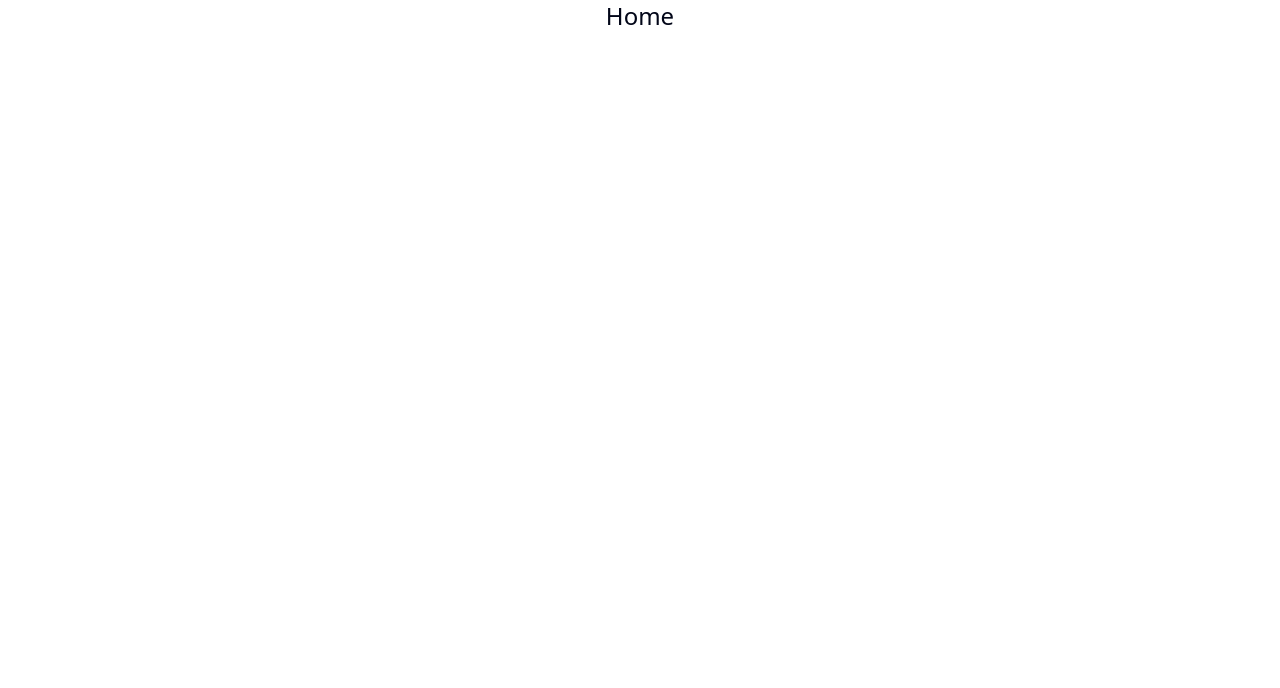
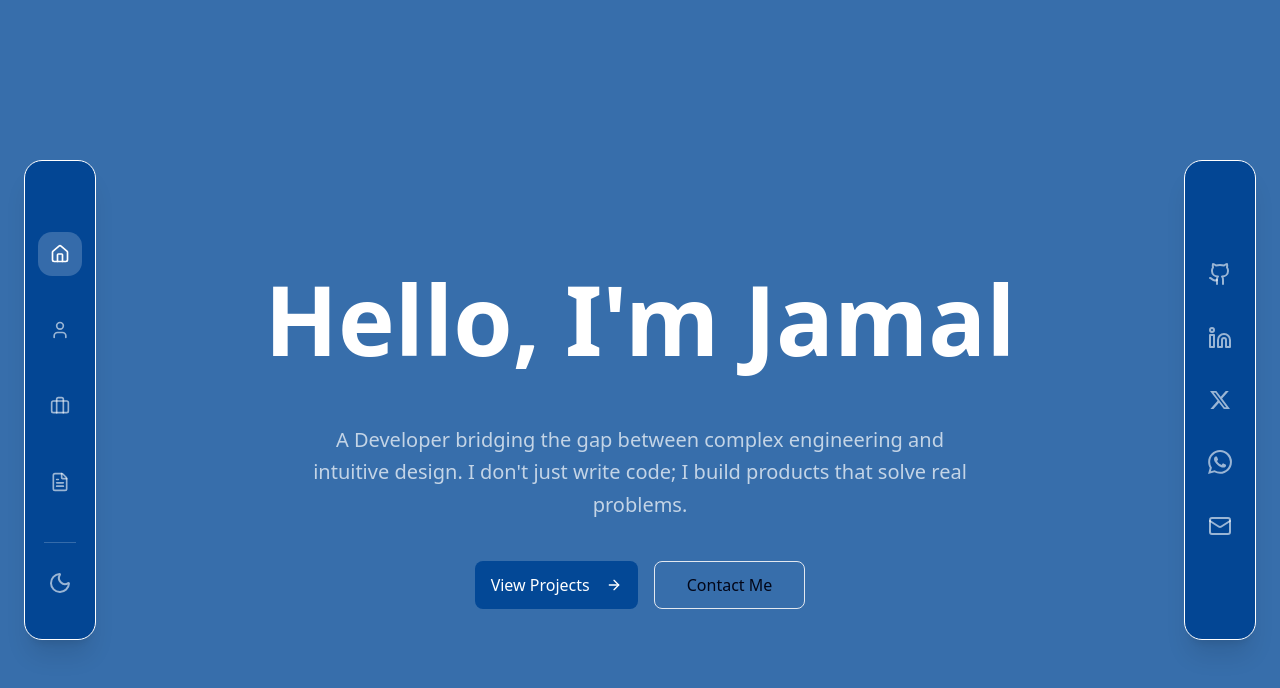
Before and after one commit to Jd33n27/Portfolio, a React (Vite) app: page / in a window 1280 px wide. Shown: the top 688 px of the page. Built offline with nearby package versions, Linux system fonts and the light colour scheme.

Commit message:
FInished desktop  Navbar and started work on Hero section

```diff
--- a/src/components/Hero.tsx
+++ b/src/components/Hero.tsx
@@ -1,40 +1,22 @@
 import { motion } from "framer-motion";
-import { ArrowRight, Code2, Database, Layout } from "lucide-react";
+import { ArrowRight } from "lucide-react";
 import { Button } from "@/components/ui/button";
 
 export const Hero = () => {
   return (
     <section className="relative min-h-screen flex items-center justify-center pt-20 overflow-hidden bg-background">
-      {/* Background Gradients */}
-      <div className="absolute top-0 left-1/2 -translate-x-1/2 w-[1000px] h-[400px] bg-chelsea/20 blur-[120px] rounded-full opacity-50 pointer-events-none" />
-      <div className="absolute bottom-0 right-0 w-[800px] h-[600px] bg-indigo-500/10 blur-[100px] rounded-full opacity-30 pointer-events-none" />
+      {/* Background */}
+      <div className="absolute top-0 left-1/2 -translate-x-1/2 w-full h-full bg-chelsea/99 opacity-80 pointer-events-none" />
 
       <div className="max-w-5xl mx-auto px-6 relative z-10 text-center">
-
-        {/* Badge / Status */}
-        <motion.div
-          initial={{ opacity: 0, y: 20 }}
-          animate={{ opacity: 1, y: 0 }}
-          transition={{ duration: 0.5 }}
-          className="inline-flex items-center gap-2 px-3 py-1 rounded-full bg-secondary border border-border mb-8"
-        >
-          <span className="relative flex h-2 w-2">
-            <span className="animate-ping absolute inline-flex h-full w-full rounded-full bg-green-400 opacity-75"></span>
-            <span className="relative inline-flex rounded-full h-2 w-2 bg-green-500"></span>
-          </span>
-          <span className="text-xs font-medium text-muted-foreground">
-            Available for new projects
-          </span>
-        </motion.div>
-
         {/* Main Headline */}
         <motion.h1
           initial={{ opacity: 0, y: 20 }}
           animate={{ opacity: 1, y: 0 }}
           transition={{ duration: 0.5, delay: 0.1 }}
-          className="text-5xl md:text-7xl font-bold tracking-tight text-foreground mb-6"
+          className="text-5xl md:text-8xl font-bold text-white mb-6"
         >
-          I build <span className="text-chelsea">scalable solutions</span> with human impact.
+          Hello, I'm Jamal
         </motion.h1>
 
         {/* Subheadline - The Empathetic Part */}
@@ -42,12 +24,11 @@ export const Hero = () => {
           initial={{ opacity: 0, y: 20 }}
           animate={{ opacity: 1, y: 0 }}
           transition={{ duration: 0.5, delay: 0.2 }}
-          className="text-xl text-muted-foreground max-w-2xl mx-auto mb-10 leading-relaxed"
+          className="text-xl text-white/70 max-w-2xl mx-auto mb-10 leading-relaxed"
         >
-          Hi, I'm <span className="text-foreground font-semibold">Musa Jamaldeen</span>. 👋
-          <br />
-          A Developer bridging the gap between complex engineering and intuitive design.
-          I don't just write code; I build products that solve real problems.
+          <br />A Developer bridging the gap between complex engineering and
+          intuitive design. I don't just write code; I build products that solve
+          real problems.
         </motion.p>
 
         {/* Buttons */}
@@ -57,22 +38,29 @@ export const Hero = () => {
           transition={{ duration: 0.5, delay: 0.3 }}
           className="flex flex-col sm:flex-row gap-4 justify-center items-center"
         >
-          <Button size="lg" className="bg-chelsea hover:bg-chelsea-hover text-white text-base h-12 px-8">
-            View My Work <ArrowRight className="ml-2 w-4 h-4" />
+          <Button
+            size="lg"
+            className="bg-chelsea hover:bg-chelsea-hover text-white text-base h-12 px-8"
+          >
+            View Projects <ArrowRight className="ml-2 w-4 h-4" />
           </Button>
-          <Button size="lg" variant="outline" className="text-base h-12 px-8 border-border hover:bg-secondary">
-            Download Resume
+          <Button
+            size="lg"
+            variant="ghost"
+            className="text-base h-12 px-8 border border-border"
+          >
+            Contact Me
           </Button>
         </motion.div>
 
         {/* Tech Stack Hints (Floating Icons) */}
-        <div className="mt-20 pt-10 border-t border-border/40 grid grid-cols-3 md:grid-cols-6 gap-8 items-center justify-center opacity-70 grayscale hover:grayscale-0 transition-all duration-500">
-           {/* You can replace these with actual SVG logos later, using Lucid icons for now as placeholders */}
+        {/* <div className="mt-20 pt-10 border-t border-border/40 grid grid-cols-3 md:grid-cols-6 gap-8 items-center justify-center opacity-70 grayscale hover:grayscale-0 transition-all duration-500">
+           You can replace these with actual SVG logos later, using Lucid icons for now as placeholders
            <div className="flex flex-col items-center gap-2"><Code2 className="w-6 h-6"/> <span className="text-xs font-mono">React</span></div>
            <div className="flex flex-col items-center gap-2"><Database className="w-6 h-6"/> <span className="text-xs font-mono">Next.js</span></div>
            <div className="flex flex-col items-center gap-2"><Layout className="w-6 h-6"/> <span className="text-xs font-mono">Tailwind</span></div>
-           {/* Add more icons or logos here */}
-        </div>
+           Add more icons or logos here
+        </div> */}
       </div>
     </section>
   );
--- a/src/components/Navbar.tsx
+++ b/src/components/Navbar.tsx
@@ -1,110 +1,218 @@
-import { useState, useEffect } from "react";
-import { Menu, X, Github, Linkedin, Mail } from "lucide-react";
-import { motion, AnimatePresence } from "framer-motion";
-import { Button } from "@/components/ui/button";
+import { useState } from "react";
+import {
+  Home,
+  User,
+  Briefcase,
+  FileTextIcon,
+  Github,
+  Linkedin,
+  MessageSquare,
+  Mail,
+  Sun,
+  Moon,
+} from "lucide-react";
+import { motion } from "framer-motion";
+import { cn } from "@/lib/utils";
+
+// Custom Icon for X
+const XIcon = ({ className }: { className?: string }) => (
+  <svg
+    role="img"
+    viewBox="0 0 24 24"
+    fill="currentColor"
+    xmlns="http://www.w3.org/2000/svg"
+    className={className}
+  >
+    <path d="M18.901 1.153h3.68l-8.04 9.19L24 22.846h-7.406l-5.8-7.584-6.638 7.584H.474l8.6-9.83L0 1.154h7.594l5.243 6.932ZM17.61 20.644h2.039L6.486 3.24H4.298Z" />
+  </svg>
+);
+
+// Custom Icon for WhatsApp
+const WhatsAppIcon = ({ className }: { className?: string }) => (
+  <svg
+    role="img"
+    viewBox="0 0 24 24"
+    fill="currentColor"
+    xmlns="http://www.w3.org/2000/svg"
+    className={className}
+  >
+    <path d="M17.472 14.382c-.297-.149-1.758-.867-2.03-.967-.273-.099-.471-.148-.67.15-.197.297-.767.966-.94 1.164-.173.199-.347.223-.644.075-.297-.15-1.255-.463-2.39-1.475-.883-.788-1.48-1.761-1.653-2.059-.173-.297-.018-.458.13-.606.134-.133.298-.347.446-.52.149-.174.198-.298.298-.497.099-.198.05-.371-.025-.52-.075-.149-.669-1.612-.916-2.207-.242-.579-.487-.5-.669-.51-.173-.008-.371-.01-.57-.01-.198 0-.52.074-.792.372-.272.297-1.04 1.016-1.04 2.479 0 1.462 1.065 2.875 1.213 3.074.149.198 2.096 3.2 5.077 4.487.709.306 1.262.489 1.694.625.712.227 1.36.195 1.871.118.571-.085 1.758-.719 2.006-1.413.248-.694.248-1.289.173-1.413-.074-.124-.272-.198-.57-.347m-5.421 7.403h-.004a9.87 9.87 0 01-5.031-1.378l-.361-.214-3.741.982.998-3.648-.235-.374a9.86 9.86 0 01-1.51-5.26c.001-5.45 4.436-9.884 9.888-9.884 2.64 0 5.122 1.03 6.988 2.898a9.825 9.825 0 012.893 6.994c-.003 5.45-4.437 9.884-9.885 9.884m8.413-18.297A11.815 11.815 0 0012.05 0C5.495 0 .16 5.335.157 11.892c0 2.096.547 4.142 1.588 5.945L.057 24l6.305-1.654a11.882 11.882 0 005.683 1.448h.005c6.554 0 11.89-5.335 11.893-11.893a11.821 11.821 0 00-3.48-8.413Z" />
+  </svg>
+);
 
 export const Navbar = () => {
-  const [isScrolled, setIsScrolled] = useState(false);
-  const [isMobileMenuOpen, setIsMobileMenuOpen] = useState(false);
+  const [activeSection, setActiveSection] = useState("home");
+  const [isDark, setIsDark] = useState(false);
 
-  useEffect(() => {
-    const handleScroll = () => {
-      setIsScrolled(window.scrollY > 20);
+  const toggleTheme = () => {
+    setIsDark(!isDark);
+    //TODO Add logic here: document.documentElement.classList.toggle('dark')
   };
-    window.addEventListener("scroll", handleScroll);
-    return () => window.removeEventListener("scroll", handleScroll);
-  }, []);
 
   const navLinks = [
-    { name: "About", href: "#about" },
-    { name: "Work", href: "#work" },
-    { name: "Skills", href: "#skills" },
+    { name: "Home", href: "#home", icon: <Home className="w-5 h-5" /> },
+    { name: "About", href: "#about", icon: <User className="w-5 h-5" /> },
+    {
+      name: "Projects",
+      href: "#projects",
+      icon: <Briefcase className="w-5 h-5" />,
+    },
+    {
+      name: "Resume",
+      href: "#resume",
+      icon: <FileTextIcon className="w-5 h-5" />,
+    },
+  ];
+
+  const socialLinks = [
+    {
+      icon: <Github className="w-6 h-6" />,
+      href: "https://github.com/Jd33n27",
+      name: "Github",
+    },
+    {
+      icon: <Linkedin className="w-6 h-6" />,
+      href: "https://linkedin.com/in/MusaJamaldeen?",
+      name: "LinkedIn",
+    },
+    {
+      icon: <XIcon className="w-5 h-5" />,
+      href: "https://x.com",
+      name: "X(Twitter)",
+    },
+    {
+      icon: <WhatsAppIcon className="w-6 h-6" />,
+      href: "https://wa.me/08077127417",
+      name: "WhatsApp",
+    },
+    {
+      icon: <Mail className="w-6 h-6" />,
+      href: "mailto:musajamaldeen627@gmail.com",
+      name: "Email",
+    },
   ];
 
   return (
     <>
-      <motion.nav
-        initial={{ y: -100 }}
-        animate={{ y: 0 }}
-        className={`fixed top-0 left-0 right-0 z-50 transition-all duration-300 ${
-          isScrolled
-            ? "bg-background/80 backdrop-blur-md border-b border-border/40 shadow-sm"
-            : "bg-transparent"
-        }`}
+      {/* DESKTOP: LEFT SIDEBAR (Nav + Theme) */}
+      <motion.aside
+        initial={{ x: -100, opacity: 0 }}
+        animate={{ x: 0, opacity: 1 }}
+        transition={{ duration: 0.5 }}
+        className="hidden md:flex fixed left-6 top-1/2 -translate-y-1/2 h-[60vh] w-18 flex-col items-center justify-between py-8 rounded-2xl bg-[#034694] shadow-xl z-50 border border-white"
       >
-        <div className="max-w-7xl mx-auto px-6 h-20 flex items-center justify-between">
-          {/* Logo / Name */}
-          <div className="flex items-center gap-2">
-            <span className="text-xl font-bold tracking-tight text-foreground">
-              Musa<span className="text-chelsea">.dev</span>
-            </span>
-          </div>
-
-          {/* Desktop Nav */}
-          <div className="hidden md:flex items-center gap-8">
+        <nav className="flex flex-col gap-8 flex-1 justify-center">
           {navLinks.map((link) => (
             <a
               key={link.name}
               href={link.href}
-                className="text-sm font-medium text-muted-foreground hover:text-chelsea transition-colors"
+              onClick={() => setActiveSection(link.name.toLowerCase())}
+              className={cn(
+                "p-3 rounded-xl transition-all duration-300 relative group",
+                activeSection === link.name.toLowerCase()
+                  ? "bg-white/20 text-white"
+                  : "text-white/60 hover:text-white hover:bg-white/10"
+              )}
             >
+              {link.icon}
+              {/* Tooltip */}
+              <span className="absolute left-14 top-1/2 -translate-y-1/2 bg-white text-[#034694] text-xs font-bold px-2 py-1 rounded opacity-0 group-hover:opacity-100 transition-opacity duration-200 pointer-events-none shadow-sm z-50">
                 {link.name}
+              </span>
             </a>
           ))}
-            <div className="h-6 w-px bg-border/50" />
-            <div className="flex gap-4">
-               <a href="https://github.com" target="_blank" rel="noreferrer">
-                <Github className="w-5 h-5 text-muted-foreground hover:text-foreground transition-colors" />
-              </a>
-              <a href="https://linkedin.com" target="_blank" rel="noreferrer">
-                <Linkedin className="w-5 h-5 text-muted-foreground hover:text-foreground transition-colors" />
-              </a>
-            </div>
-            <Button className="bg-chelsea hover:bg-chelsea-hover text-white">
-              Let's Talk
-            </Button>
-          </div>
+        </nav>
 
-          {/* Mobile Toggle */}
+        {/* Separator & Theme Toggle */}
+        <div className="flex flex-col items-center gap-4">
+          <div className="w-8 h-px bg-white/20" />
           <button
-            className="md:hidden text-foreground"
-            onClick={() => setIsMobileMenuOpen(!isMobileMenuOpen)}
+            onClick={toggleTheme}
+            className="p-3 rounded-xl text-white/60 hover:text-white hover:bg-white/10 transition-all duration-300 relative group"
           >
-            {isMobileMenuOpen ? <X /> : <Menu />}
+            {isDark ? (
+              <Sun className="w-6 h-6" />
+            ) : (
+              <Moon className="w-6 h-6" />
+            )}
+            {/* Tooltip */}
+            <span className="absolute left-14 top-1/2 -translate-y-1/2 bg-white text-[#034694] text-xs font-bold px-2 py-1 rounded opacity-0 group-hover:opacity-100 transition-opacity duration-200 pointer-events-none shadow-sm whitespace-nowrap z-50">
+              {isDark ? "Light Mode" : "Dark Mode"}
+            </span>
           </button>
         </div>
-      </motion.nav>
+      </motion.aside>
 
-      {/* Mobile Menu Overlay */}
-      <AnimatePresence>
-        {isMobileMenuOpen && (
+      {/* DESKTOP: RIGHT SIDEBAR (Socials Only) */}
+      <motion.aside
+        initial={{ x: 100, opacity: 0 }}
+        animate={{ x: 0, opacity: 1 }}
+        transition={{ duration: 0.5 }}
+        className="hidden md:flex fixed right-6 top-1/2 -translate-y-1/2 h-[60vh] w-18 flex-col items-center justify-center py-8 rounded-2xl bg-[#034694] shadow-xl z-50 border border-white"
+      >
+        {/* Social Icons Container */}
+        <div className="flex flex-col items-center justify-center gap-6">
+          {socialLinks.map((social) => (
+            <a
+              key={social.name}
+              href={social.href}
+              target="_blank"
+              rel="noreferrer"
+              className="text-white/60 relative group hover:text-white transition-colors p-2 rounded-lg"
+            >
+              {social.icon}
+              {/* Tooltip */}
+              <span className="absolute right-14 top-1/2 -translate-y-1/2 bg-white text-[#034694] text-xs font-bold px-2 py-1 rounded opacity-0 group-hover:opacity-100 transition-opacity duration-200 pointer-events-none shadow-sm whitespace-nowrap z-50">
+                {social.name}
+              </span>
+            </a>
+          ))}
+        </div>
+      </motion.aside>
+
+      {/* MOBILE: FLOATING BOTTOM DOCK */}
       <motion.div
-            initial={{ opacity: 0, y: -20 }}
-            animate={{ opacity: 1, y: 0 }}
-            exit={{ opacity: 0, y: -20 }}
-            className="fixed inset-0 z-40 bg-background pt-24 px-6 md:hidden"
+        initial={{ y: 100, opacity: 0 }}
+        animate={{ y: 0, opacity: 1 }}
+        className="md:hidden fixed bottom-6 left-1/2 -translate-x-1/2 z-50 w-[90%] max-w-sm"
       >
-            <div className="flex flex-col gap-6 text-xl">
+        <div className="bg-[#034694] rounded-full shadow-2xl px-6 py-4 flex items-center justify-between border border-white/20">
           {navLinks.map((link) => (
             <a
               key={link.name}
               href={link.href}
-                  onClick={() => setIsMobileMenuOpen(false)}
-                  className="font-medium text-foreground"
+              onClick={() => setActiveSection(link.name.toLowerCase())}
+              className={cn(
+                "flex flex-col items-center gap-1 transition-colors",
+                activeSection === link.name.toLowerCase()
+                  ? "text-white"
+                  : "text-white/60 hover:text-white"
+              )}
             >
-                  {link.name}
+              {link.icon}
             </a>
           ))}
-              <hr className="border-border" />
-              <div className="flex gap-6 justify-center mt-4">
-                <Github className="w-6 h-6" />
-                <Linkedin className="w-6 h-6" />
-                <Mail className="w-6 h-6" />
+          <div className="w-px h-6 bg-white/20 mx-1" />
+
+          {/* Mobile Theme Toggle */}
+          <button
+            onClick={toggleTheme}
+            className="text-white/60 hover:text-white"
+          >
+            {isDark ? (
+              <Sun className="w-5 h-5" />
+            ) : (
+              <Moon className="w-5 h-5" />
+            )}
+          </button>
+
+          <a href="#contact">
+            <div className="bg-white text-[#034694] p-2.5 rounded-full shadow-md">
+              <MessageSquare className="w-4 h-4" />
             </div>
+          </a>
         </div>
       </motion.div>
-        )}
-      </AnimatePresence>
     </>
   );
 };
--- a/src/routes/_index.tsx
+++ b/src/routes/_index.tsx
@@ -1,3 +1,11 @@
+import { Hero } from "@/components/Hero";
+import { Navbar } from "@/components/Navbar";
+
 export default function HomePage() {
-  return <div className="text-2xl text-center">Home</div>;
+  return (
+    <>
+      <Navbar />
+      <Hero />
+    </>
+  );
 }
```
Lines whose indentation alone changed are shown as unchanged.
